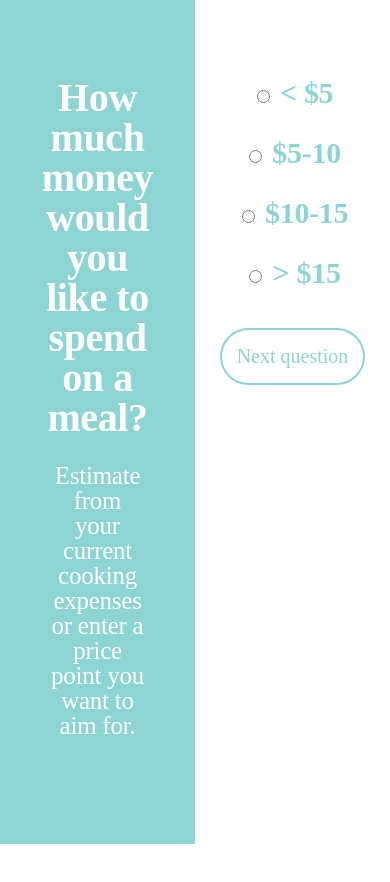
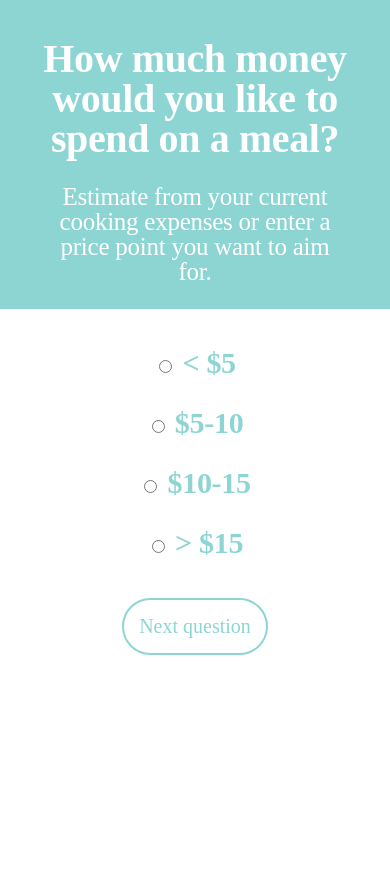
Before and after one commit to bstanfield/mealplanner, a React (Create React App) app: page /survey in a window 390 px wide. Built offline with nearby package versions, Linux system fonts and the light colour scheme; a web font is replaced by a local one.

Commit message:
Update variables and survey responsive

```diff
--- a/src/survey.scss
+++ b/src/survey.scss
@@ -72,7 +72,7 @@ input:focus::-webkit-input-placeholder {
   margin-top: 40%;
 
   font-style: normal;
-  font-family: futura-pt;
+  font-family: $font-family;
   font-size: 40px;
   font-weight: 700;
   font-style: normal;
@@ -87,7 +87,7 @@ input:focus::-webkit-input-placeholder {
 
 .questioncolumn p {
   font-style: normal;
-  font-family: futura-pt;
+  font-family: $font-family;
   font-size: 25px;
   font-weight: 500;
   font-style: normal;
@@ -105,7 +105,7 @@ input:focus::-webkit-input-placeholder {
   margin-top: 30%;
 
   font-style: normal;
-  font-family: futura-pt;
+  font-family: $font-family;
   font-size: 30px;
   font-weight: 700;
   font-style: normal;
@@ -122,19 +122,19 @@ input:focus::-webkit-input-placeholder {
 .questionrow {
   min-height: 100vh;
 }
-//
-// .btn {
-//   margin-bottom: 50%;
-// }
-// // .questionrow:after {
-// //   content: "";
-// //   display: table;
-// //   clear: both;
-// // }
 
 @media(max-width: 992px) {
   .questioncolumn form {
-    //FIXME:
     margin-top: 40%;
   }
 }
+
+@media(max-width: 767px) {
+  .questioncolumn {
+    width: 100%;
+    min-height: 50%;
+    h3, form {
+      margin-top: 10%;
+    }
+  }
+}
--- a/src/variables.scss
+++ b/src/variables.scss
@@ -12,4 +12,4 @@ $border-light: #dcdcdc;
 $standard-shadow: 0px 1px 5px #7C7C7C;
 $fast-transition: 0.2s ease-in-out;
 $teal: #8dd5d3;
-$font-family: future-pt;
+$font-family: futura-pt;
```
